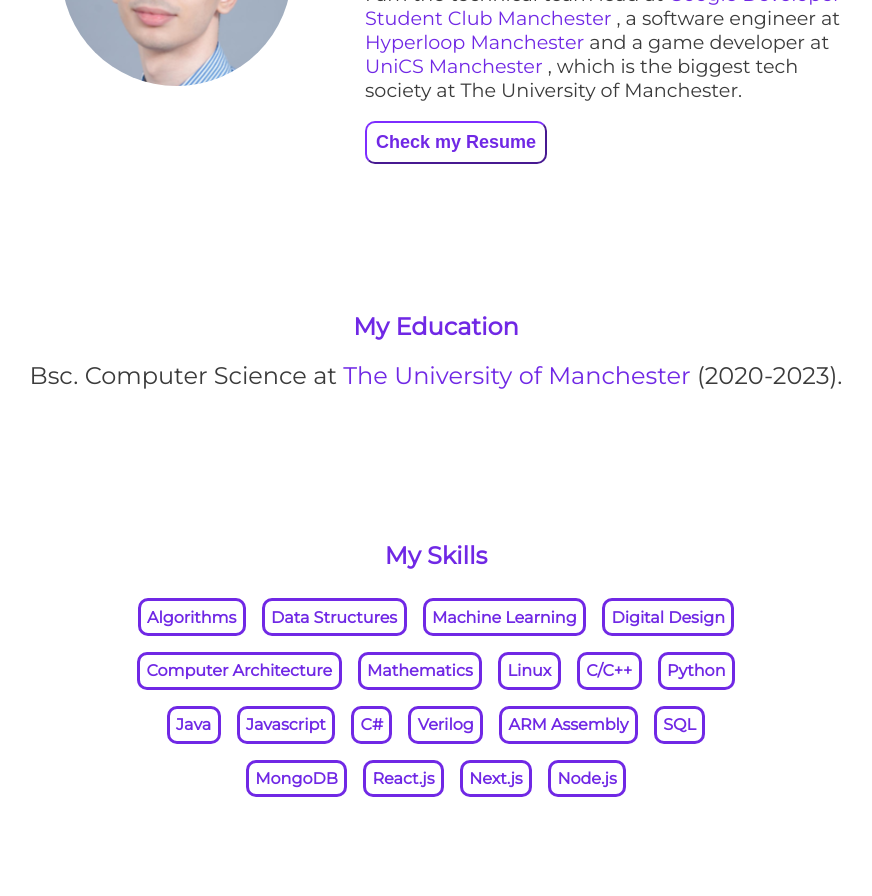
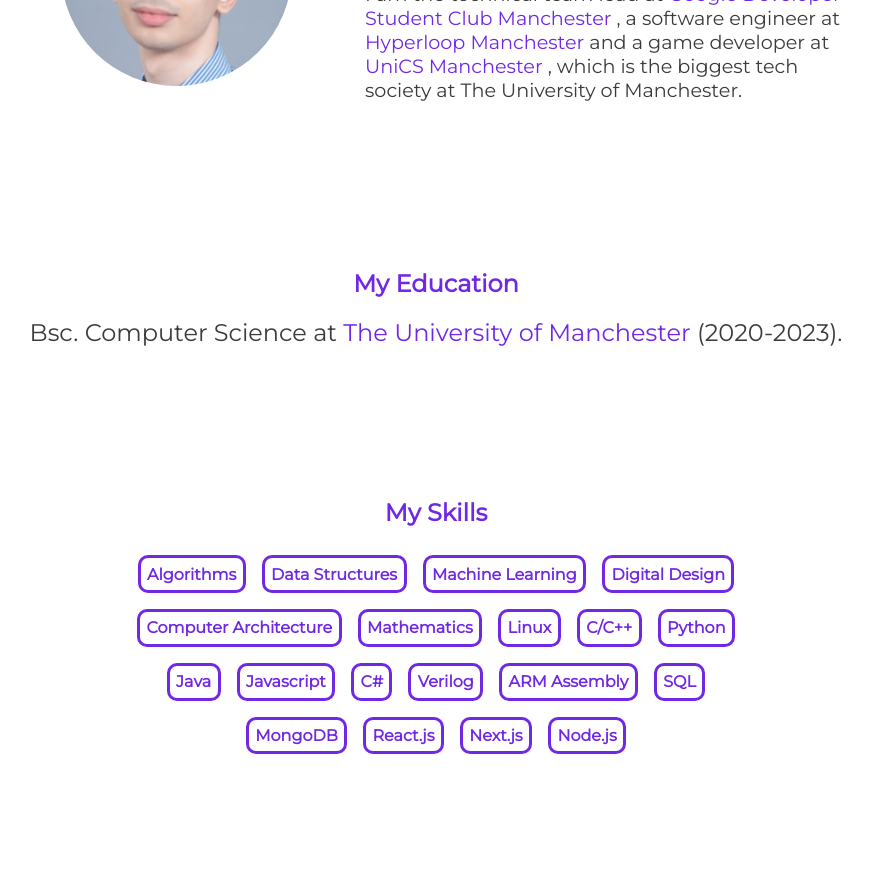
Before and after one commit to AndreiPopescu21/personal-website, a Next.js app: page / in a window 1280 px wide. Shown: the part 840-1736 px from the top of the page, without its empty margins (204-1076 px from the left). Built offline with nearby package versions, Linux system fonts and the light colour scheme.

Commit message:
Removed resume button

```diff
--- a/components/AboutPage.jsx
+++ b/components/AboutPage.jsx
@@ -24,9 +24,6 @@
                             which is the biggest tech society at The University of Manchester.
                         </p>
 
-                        <button className="button">
-                            Check my Resume
-                        </button>
                     </div>
             </div>
         </div>
```
